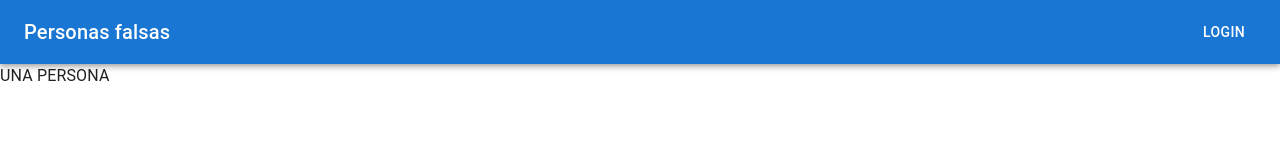
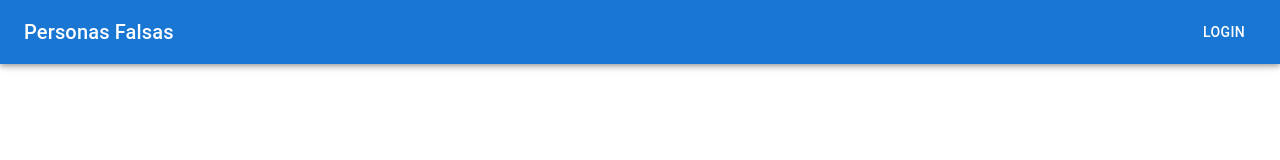
Before and after one commit to jlgallego99/SSBW, a React (Create React App) app in the folder frontend/: page /persona/1 in a window 1280 px wide. Shown: the top 160 px of the page. Built offline with nearby package versions, Linux system fonts and the light colour scheme.

Commit message:
Boton home

```diff
--- a/frontend/src/components/appbar.js
+++ b/frontend/src/components/appbar.js
@@ -2,17 +2,16 @@ import * as React from 'react';
 import AppBar from '@mui/material/AppBar';
 import Box from '@mui/material/Box';
 import Toolbar from '@mui/material/Toolbar';
-import Typography from '@mui/material/Typography';
 import Button from '@mui/material/Button';
+import Link from '@mui/material/Link';
+import RouterLink from '@mui/material/Link';
 
 export default function ButtonAppBar() {
     return (
         <Box sx={{ flexGrow: 1 }}>
             <AppBar position="static">
             <Toolbar>
-                <Typography variant="h6" component="div" sx={{ flexGrow: 1 }}>
-                Personas falsas
-                </Typography>
+                <Link component={RouterLink} href="/" underline="none" variant="h6" color="inherit" sx={{ flexGrow: 1 }}>Personas Falsas</Link>
                 <Button color="inherit">Login</Button>
             </Toolbar>
             </AppBar>
--- a/frontend/src/components/main.js
+++ b/frontend/src/components/main.js
@@ -4,7 +4,6 @@ import Box from '@mui/material/Box';
 import Typography from '@mui/material/Typography';
 import Container from '@mui/material/Container';
 import Link from '@mui/material/Link';
-import Table from './table';
 import AppBar from './appbar';
 
 function createData(name, calories, fat, carbs, protein) {
--- a/frontend/src/components/persona.js
+++ b/frontend/src/components/persona.js
@@ -1,12 +1,15 @@
 import * as React from 'react';
 import Typography from '@mui/material/Typography';
 import Box from '@mui/material/Box';
+import { useLocation } from 'react-router-dom';
 
-export default function Persona(props) {
+export default function Persona() {
+    const { id } = useLocation();
+
     return (
         <Box>
             <Typography variant="body1">
-                UNA PERSONA
+                {id}
             </Typography>
         </Box>
     )
--- a/frontend/src/components/table.js
+++ b/frontend/src/components/table.js
@@ -26,8 +26,7 @@ export default function BasicTable(props) {
     useEffect(fetchPersonList, []);
 
     const onClickPersona = (id) => {
-        console.log(id)
-        navigate(`/persona/${id}`);
+        navigate(`/persona/${id}`, {id: id});
     }
 
     if (isLoading) {
```
